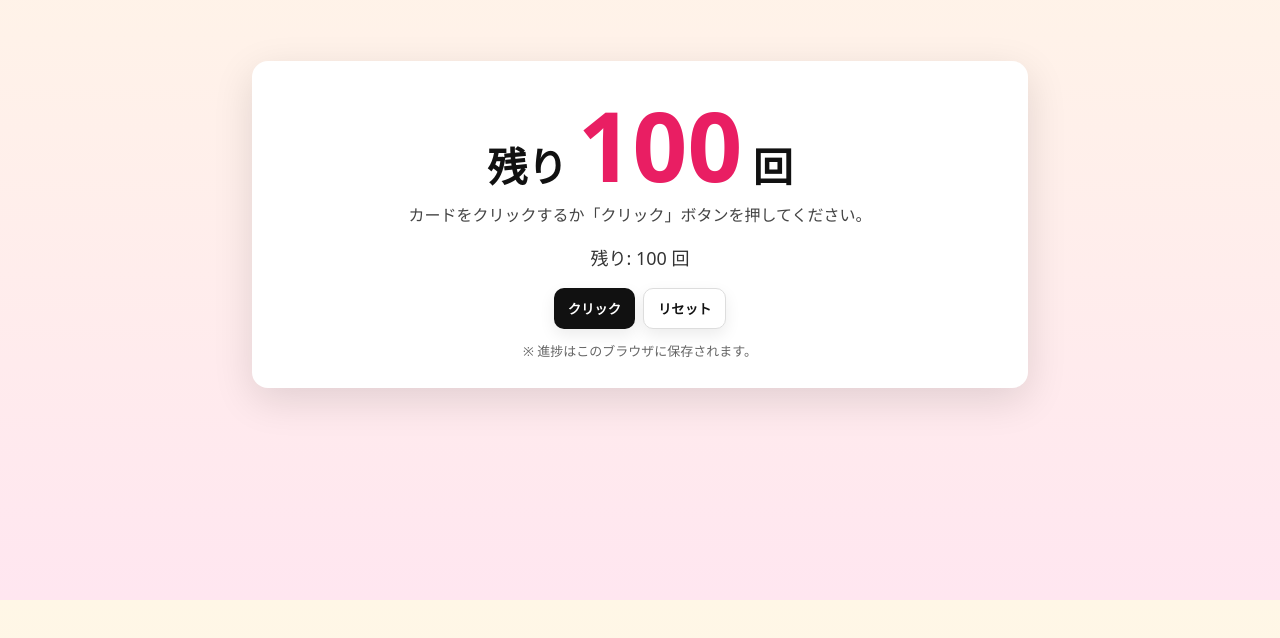
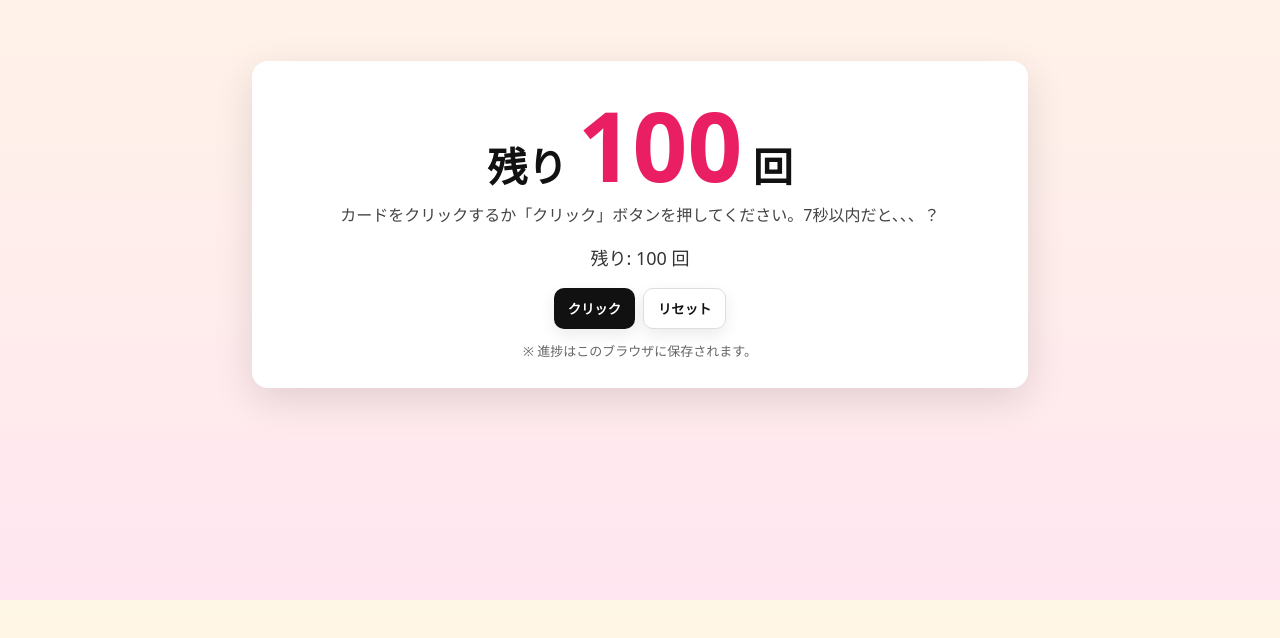
Before and after one commit to tk-rtk/fversion, a plain HTML site: page m/youhavetostudynow/index.html in a window 1280 px wide. Shown: the part 200-838 px from the top of the page. Drawn offline with Linux system fonts and the light colour scheme.

Commit message:
Update index.html

```diff
--- a/m/youhavetostudynow/index.html
+++ b/m/youhavetostudynow/index.html
@@ -44,7 +44,7 @@
 <body>
   <div class="card" id="card">
     <div class="headline" id="headlineText">100回クリックして</div>
-    <div class="sub" id="subText">カードをクリックするか下のボタンを押してください。6秒以内を目指そう！！</div>
+    <div class="sub" id="subText">カードをクリックするか下のボタンを押してください。7秒以内を目指そう！！</div>
 
     <div class="counter" id="remaining">残り: 100 回</div>
     <div class="time" id="timerDisplay"></div>
@@ -109,7 +109,7 @@
         if(count >= MAX){
           stopTimer();
           const totalSec = Math.floor((Date.now() - startTime)/1000);
-          if(totalSec <= 6){
+          if(totalSec <= 7){
             headline.textContent = "共通テスト3日前なのに余裕だね。";
             sub.textContent = "";
           } else {
@@ -122,7 +122,7 @@
           card.style.cursor = 'default';
         } else{
           headline.innerHTML = `残り <span class="big-number">${remaining}</span> 回`;
-          sub.textContent = "カードをクリックするか「クリック」ボタンを押してください。";
+          sub.textContent = "カードをクリックするか「クリック」ボタンを押してください。7秒以内だと、、、？";
           remainingEl.textContent = `残り: ${remaining} 回`;
           clickBtn.disabled = false;
           card.style.cursor = 'pointer';
```
